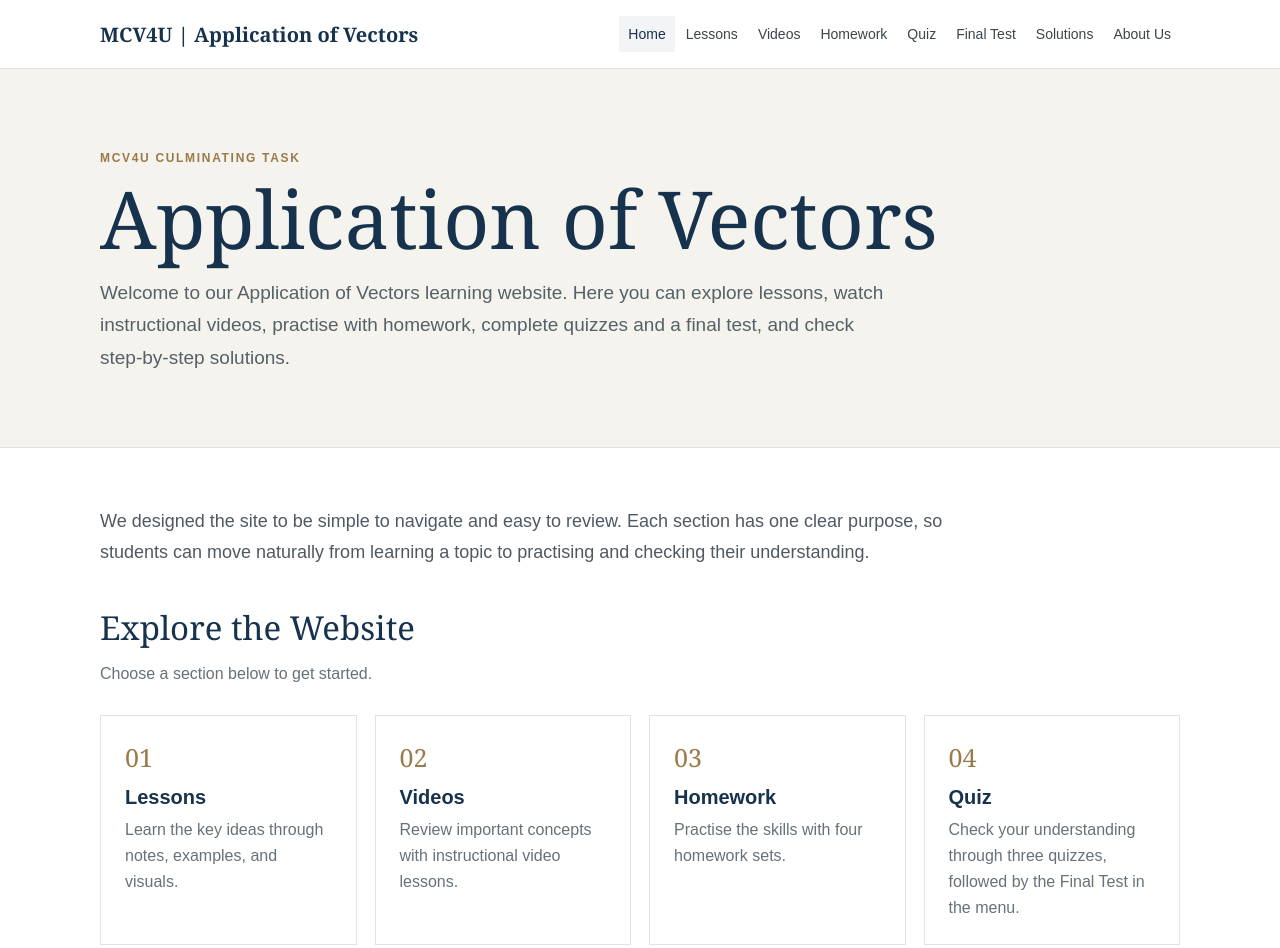
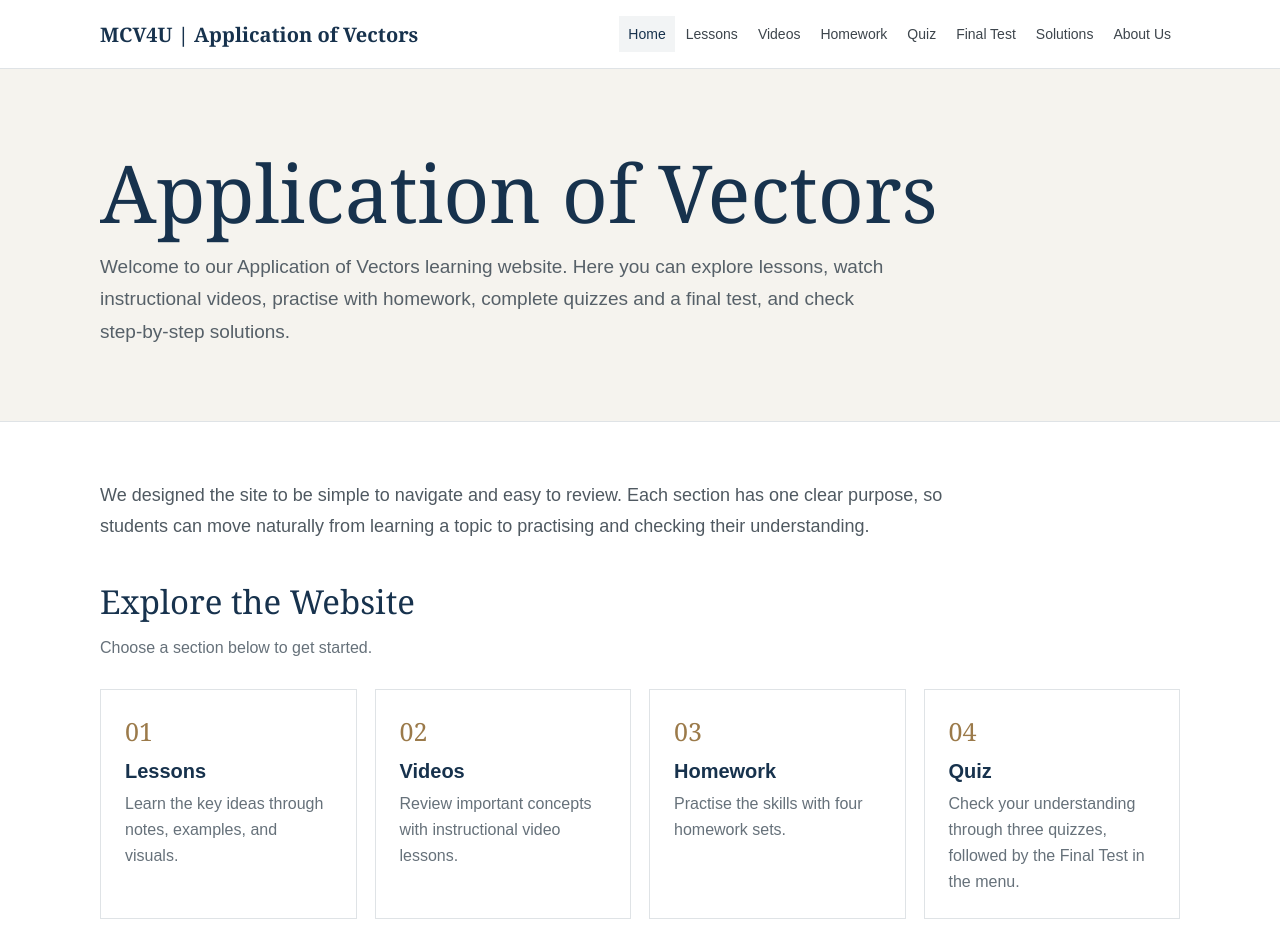
Before and after one commit to lyle18520499618-sudo/mcv4u-vectors, a plain HTML site: page index.html in a window 1280 px wide. Shown: the top 948 px of the page. Drawn offline with Linux system fonts and the light colour scheme.

Commit message:
Remove final task label from homepage

```diff
--- a/index.html
+++ b/index.html
@@ -293,7 +293,6 @@ footer{
 
 <section class="hero">
   <div class="hero-inner">
-    <div class="eyebrow">MCV4U Culminating Task</div>
     <h1>Application of Vectors</h1>
     <p class="lead">Welcome to our Application of Vectors learning website. Here you can explore lessons, watch instructional videos, practise with homework, complete quizzes and a final test, and check step-by-step solutions.</p>
   </div>
```
